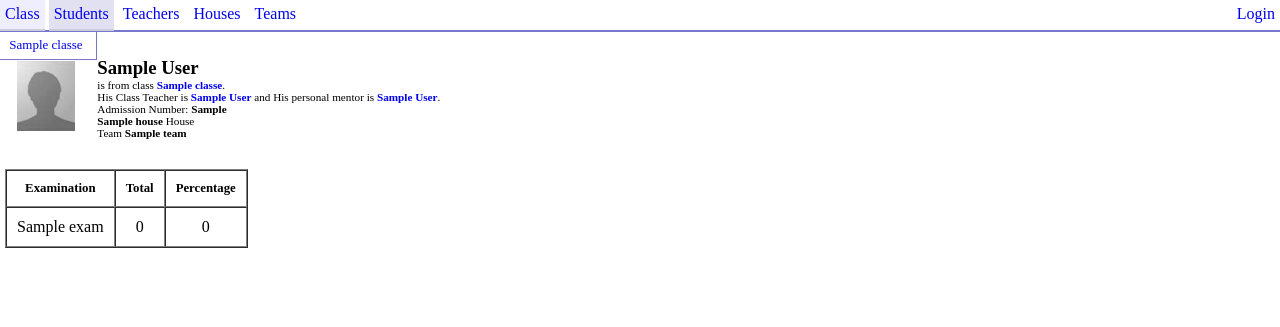
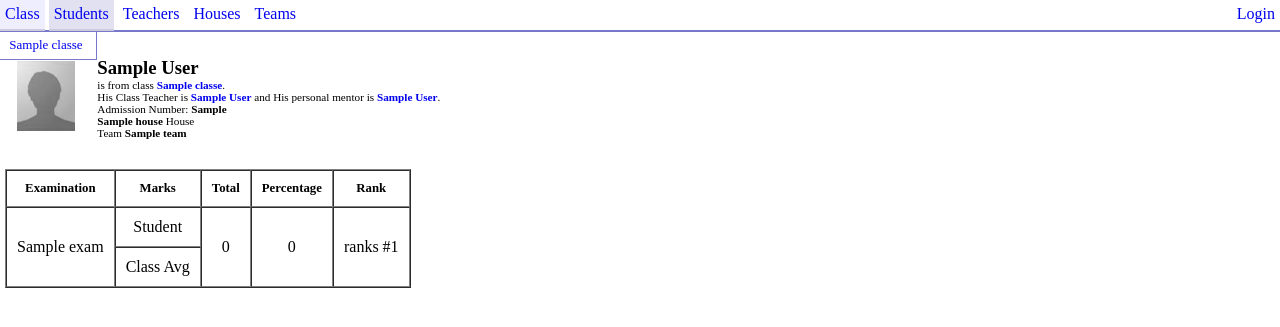
Before and after one commit to seekshiva/Marks, a PHP site: page /student.php?sid=1 in a window 1280 px wide. Shown: the top 327 px of the page. Run offline with PHP 8.4, Linux system fonts and the light colour scheme; tables that the repository leaves empty or names only in its code hold one stand-in row (values such as "Sample post").

```diff
--- a/functions.lib.php
+++ b/functions.lib.php
@@ -284,7 +284,9 @@ function getClassTeacherLink($classId) {
 
 function getClassAvg($class,$examId,$courseId) {
     $row = mysql_fetch_assoc(mysql_query("SELECT AVG(`marks`) AS `avg` FROM `marks` WHERE `student_id` IN (SELECT `student_id` FROM `students` WHERE `exam_id` = '{$examId}' AND `class_id` IN (SELECT `class_id` FROM `classes` WHERE `class` = '{$class}')) AND `course_code` = '{$courseId}' AND `marks` != '-1'"));
-    return $row['avg'];
+    $avg = $row['avg'];
+    $avg = (strpos($avg,"."))?substr($avg,0,strpos($avg,".") + 3):$avg;
+    return $avg;
 }
 
 function editStudentMarks() {
@@ -484,13 +486,13 @@ abc;
      *	The part where the list of exams is listed
     **/
 
-    $str .= "<td style=\"padding:0;\"><div style=\"float:right; margin:0; \" class=\"block np\"><span class=\"s\">View Marks: </span>";
+    $str .= "<td style=\"padding:0;\"><div style=\"float:right; margin:0; \" class=\"block np\">";
     $res2 = mysql_query("SELECT * FROM `exams` WHERE `class` = '" . getClass($classId) . "';");
     if(mysql_num_rows($res2) == 0) {
         $str .= "<div style=\"margin:5px; \" class=\"s\">No exams has been conducted..</div>";
     }
     else {
-    $str .= "\n<select id=\"selectExam\" onchange=\"window.location = '#!class:' + classId + '|exam:' + this.value + '|list';\">";
+    $str .= "\n<span class=\"s\">View Marks: </span>\n<select id=\"selectExam\" onchange=\"window.location = '#!class:' + classId + '|exam:' + this.value + '|list';\">";
     $str .= "\n<option value=\"0\" selected=\"selected\">--Select an Exam from below--</option>";
     while($row2 = mysql_fetch_assoc($res2)) {
     if($examId && $examId == $row2['exam_id'])
@@ -537,7 +539,8 @@ function displayMarks($marksArr , $subjArr) {
     if($marksArr["exam_id"] == -1) return;
     $count = 0;
     $sum   = 0;
-    echo "<tr><td>" . $marksArr['exam_name'] . "</td>";
+    echo "<tr><td rowspan=\"2\">" . $marksArr['exam_name'] . "</td>";
+    echo "<td>Student</td>";
     foreach($subjArr as $key=>$val) {
         if(!isset($marksArr[$key])) {
 	    $mark = "-";
@@ -557,6 +560,24 @@ function displayMarks($marksArr , $subjArr) {
     }
     $avg = $count ? $sum/$count : 0;
     $avg = substr($avg,0,strpos($avg,".") + 3);
-    echo "<td>{$sum}</td><td>{$avg}</td></tr>";
+    echo "<td rowspan=\"2\">{$sum}</td><td rowspan=\"2\">{$avg}</td><td rowspan=\"2\">ranks #1</td></tr>";
+
+    echo "<tr><td>Class Avg</td>";
+    foreach($subjArr as $key=>$val) {
+        if(!isset($marksArr[$key])) {
+	    $mark = "-";
+	    continue;
+	}
+	else {
+	    $mark = $marksArr[$key];
+	    if($mark == -1) {
+	        $mark = "ab";
+	    }
+	}
+	$row = mysql_fetch_assoc(mysql_query("SELECT `class_id` FROM `students` WHERE `student_id` = '" . $_GET['sid'] . "'"));
+	$classId = $row['class_id'];
+	echo "<td>" . getClassAvg(getClass(getClass),1,$key) . "</td>";
+    }
+    echo "</tr>";
 }
 ?>
--- a/index.php
+++ b/index.php
@@ -1,8 +1,7 @@
 <?php
-session_start();
+include("functions.lib.php");
 if(!isset($_SESSION['user']) || $_SESSION['user'] == "0") header("Location: ./login.php");
 //if(count($_GET) == 0) header("Location: ./student.php");
-include("functions.lib.php");
 if(isset($_GET['class']) && !isset($_GET['editmarks']) && !isset($_GET['addstudents'])) {
 if(isset($_GET['exam'])) header("Location: ./#!class:" . $_GET['class'] . "|exam:" . $_GET['exam'] . "|list");
 else header("Location: ./#!class:" . $_GET['class']);
--- a/student.php
+++ b/student.php
@@ -1,5 +1,4 @@
 <?php
-include("connect.php");
 include("functions.lib.php");
 ?>
 <!doctype html>
@@ -48,15 +47,58 @@ if(isset($_GET['sid'])) {
    $res = mysql_query($query);
    if(mysql_num_rows($res) == 0) die("The student has not written any exam yet!");
 
-   echo "<br /><table style='text-align:center' border='1' cellpadding='3' cellspacing='0'>\n<tr><th>Examination</th>";
+   echo "<br /><table style='text-align:center' border='1' cellpadding='3' cellspacing='0'>\n<tr><th>Examination</th><th>Marks</th>";
    foreach($subjArr as $key=>$val) echo "<th>" . $val . "</th>";
-   echo "<th>Total</th><th>Percentage</th></tr>\n";
+   echo "<th>Total</th><th>Percentage</th><th>Rank</th></tr>\n";
 
    $marksArr = Array();
    $marksArr["exam_id"] = -1;
    while($row = mysql_fetch_assoc($res)) {
        if($marksArr["exam_id"] != $row['exam_id']) { //new row
-           displayMarks($marksArr , $subjArr);
+           if($marksArr["exam_id"] != -1) {
+	      $count = 0;
+	      $sum   = 0;
+	      echo "<tr><td rowspan=\"2\">" . $marksArr['exam_name'] . "</td>";
+	      echo "<td>Student</td>";
+    	      foreach($subjArr as $key=>$val) {error_log("fndabjb");
+                  if(!isset($marksArr[$key])) {
+	    	      $mark = "-";
+	    	      continue;
+		  }
+	    	  else {
+	              $mark = $marksArr[$key];
+	    	      if($mark == -1) {
+	                  $mark = "ab";
+	    	      }
+	    	      else {
+                      	  $count = $count + 1;
+        	      	  $sum = $sum + $marksArr[$key];
+	    	      }
+	      	  }
+	      	  echo "<td>" . $mark . "</td>";
+              }
+    	      $avg = $count ? $sum/$count : 0;
+    	      $avg = substr($avg,0,strpos($avg,".") + 3);
+    	      echo "<td rowspan=\"2\">{$sum}</td><td rowspan=\"2\">{$avg}</td><td rowspan=\"2\">ranks #1</td></tr>";
+
+    	      echo "<tr><td>Class Avg</td>";
+    	      foreach($subjArr as $key=>$val) {
+                  if(!isset($marksArr[$key])) {
+	              $mark = "-";
+	      	      continue;
+	      	  }
+	       	  else {
+	      	      $mark = $marksArr[$key];
+	      	      if($mark == -1) {
+	                  $mark = "ab";
+	    	      }
+	      	  }
+	      	  //$row = mysql_fetch_assoc(mysql_query("SELECT `class_id` FROM `students` WHERE `student_id` = '" . $_GET['sid'] . "'"));
+	      	  //$classId = $row['class_id'];
+	      	  echo "<td>" . $classId . getClassAvg(getClass($classId),1,$key) . "</td>";
+    	      }
+    	      echo "</tr>";
+	   }
 	   $marksArr = Array();
 	   $marksArr["exam_id"]   = $row['exam_id'];
 	   $marksArr["exam_name"] = $row['exam_name'];
@@ -66,7 +108,46 @@ if(isset($_GET['sid'])) {
 	   $marksArr[$row['course_code']] = $row['marks'];
        }
    }
-   displayMarks($marksArr , $subjArr);
+    $count = 0;
+    $sum   = 0;
+    echo "<tr><td rowspan=\"2\">" . $marksArr['exam_name'] . "</td>";
+    echo "<td>Student</td>";
+    foreach($subjArr as $key=>$val) {
+        if(!isset($marksArr[$key])) {
+	    $mark = "-";
+	    continue;
+	}
+	else {
+	    $mark = $marksArr[$key];
+	    if($mark == -1) {
+	        $mark = "ab";
+	    }
+	    else {
+                $count = $count + 1;
+        	$sum = $sum + $marksArr[$key];
+	    }
+	}
+	echo "<td>" . $mark . "</td>";
+    }
+    $avg = $count ? $sum/$count : 0;
+    $avg = substr($avg,0,strpos($avg,".") + 3);
+    echo "<td rowspan=\"2\">{$sum}</td><td rowspan=\"2\">{$avg}</td><td rowspan=\"2\">ranks #1</td></tr>";
+
+    echo "<tr><td>Class Avg</td>";
+    foreach($subjArr as $key=>$val) {
+        if(!isset($marksArr[$key])) {
+	    $mark = "-";
+	    continue;
+	}
+	else {
+	    $mark = $marksArr[$key];
+	    if($mark == -1) {
+	        $mark = "ab";
+	    }
+	}
+	echo "<td>" . getClassAvg(getClass($classId),1,$key) . "</td>";
+    }
+    echo "</tr>";
 
    echo "</table>";
 }
```
Also changed, not shown: ajax.php (+7 -0 lines), script.js (+12 -6 lines).
